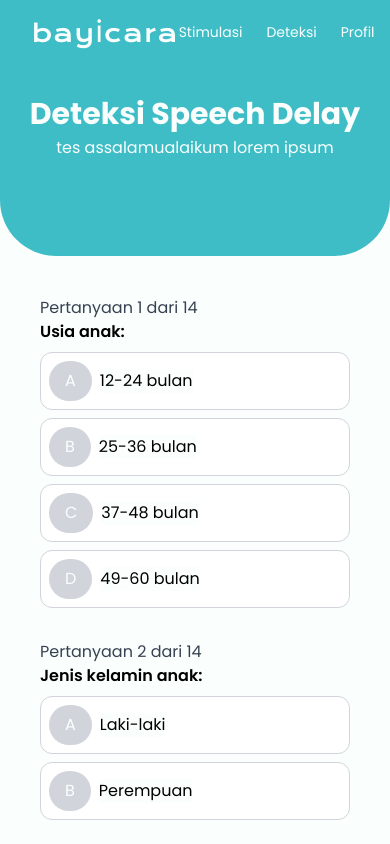
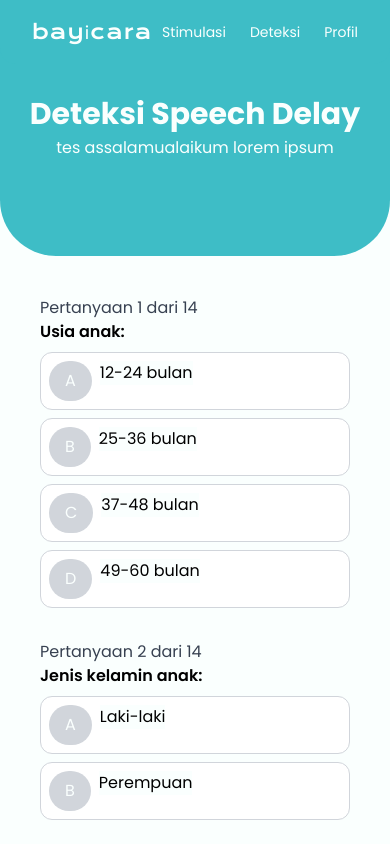
Before and after one commit to marsyaaurl/bayicara, a Next.js app: page /deteksi in a window 390 px wide. Shown: the top 844 px of the page. Built offline with nearby package versions, Linux system fonts and the light colour scheme.

Commit message:
navbar responsivity

```diff
--- a/app/components/NavbarLoggedin.tsx
+++ b/app/components/NavbarLoggedin.tsx
@@ -13,9 +13,9 @@ const NavbarLoggedin = () => {
 
       <Link
         href="/"
-        className={`${kronaOne.className} bg-transparent text-background text-2xl tracking-wider`}
+        className={`${kronaOne.className} bg-transparent text-background text-xl sm:text-2xl tracking-wider`}
       >
-        bay<span className='text-3xl bg-transparent'>i</span>cara
+        bay<span className='text-lg sm:text-3xl bg-transparent'>i</span>cara
       </Link>
 
       <div className="flex items-center gap-x-6 bg-transparent">
--- a/app/components/SurveyDeteksi.tsx
+++ b/app/components/SurveyDeteksi.tsx
@@ -78,7 +78,7 @@ const SurveyDeteksi = () => {
                         {item.options.map((option, index) => (
                             <button
                                 key={index}
-                                className={`flex items-center gap-x-2 border rounded-xl bg-transparent p-2 ${
+                                className={`flex gap-x-2 border rounded-xl bg-transparent p-2 ${
                                 answer[item.question_id] === option.value ? 'border-primary border-2 text-white' : 'border-gray-300 bg-white'
                                 }`}
                                 onClick={() => {
```
